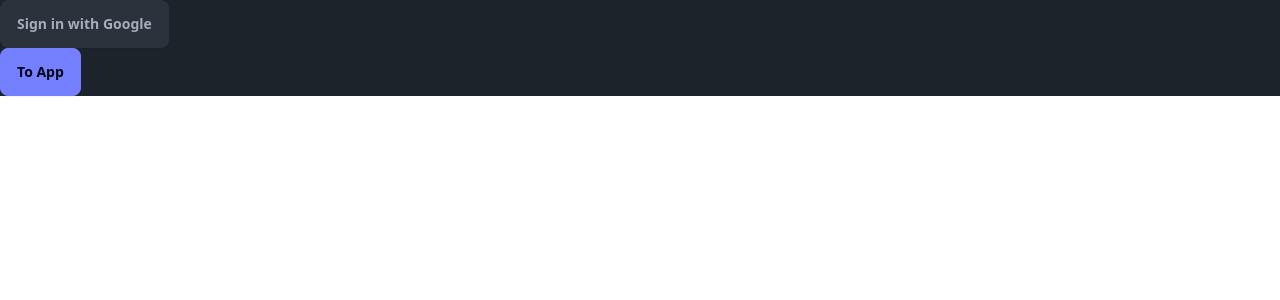
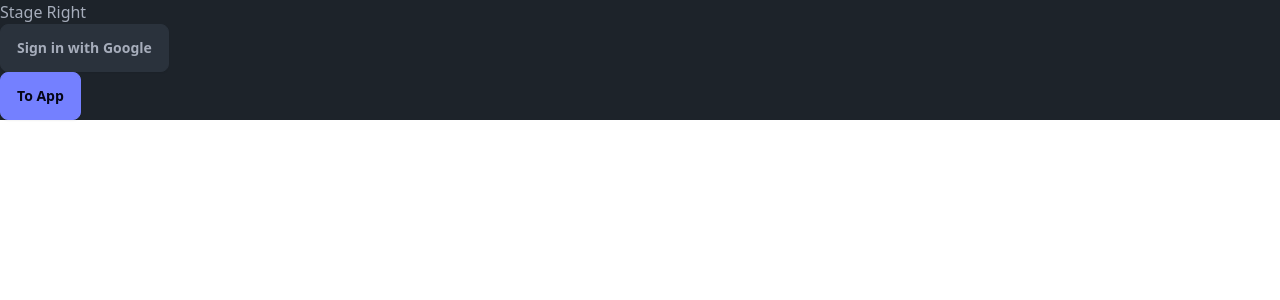
Before and after one commit to Nick-Fanelli/stageright, a Next.js app: page / in a window 1280 px wide. Shown: the top 300 px of the page. Built offline with nearby package versions, Linux system fonts and the light colour scheme; no server answers.

Commit message:
feat: add title to page

```diff
--- a/src/app/page.tsx
+++ b/src/app/page.tsx
@@ -5,6 +5,7 @@ const Page = () => {
 
     return (
         <>
+            <h1>Stage Right</h1>
             <SignInButton />
             <Link href="/spaces">
                 <button className="btn btn-primary">To App</button>
```
